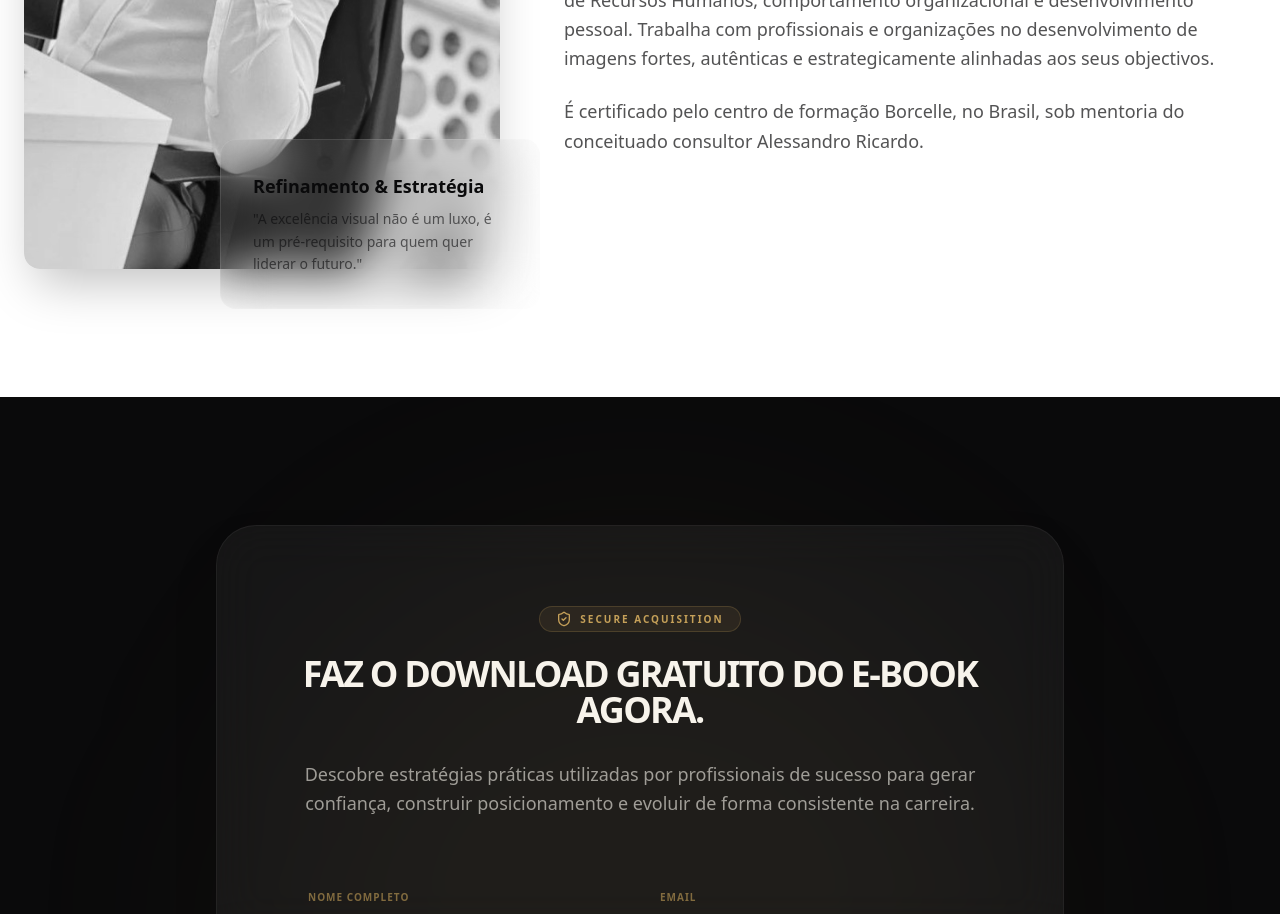
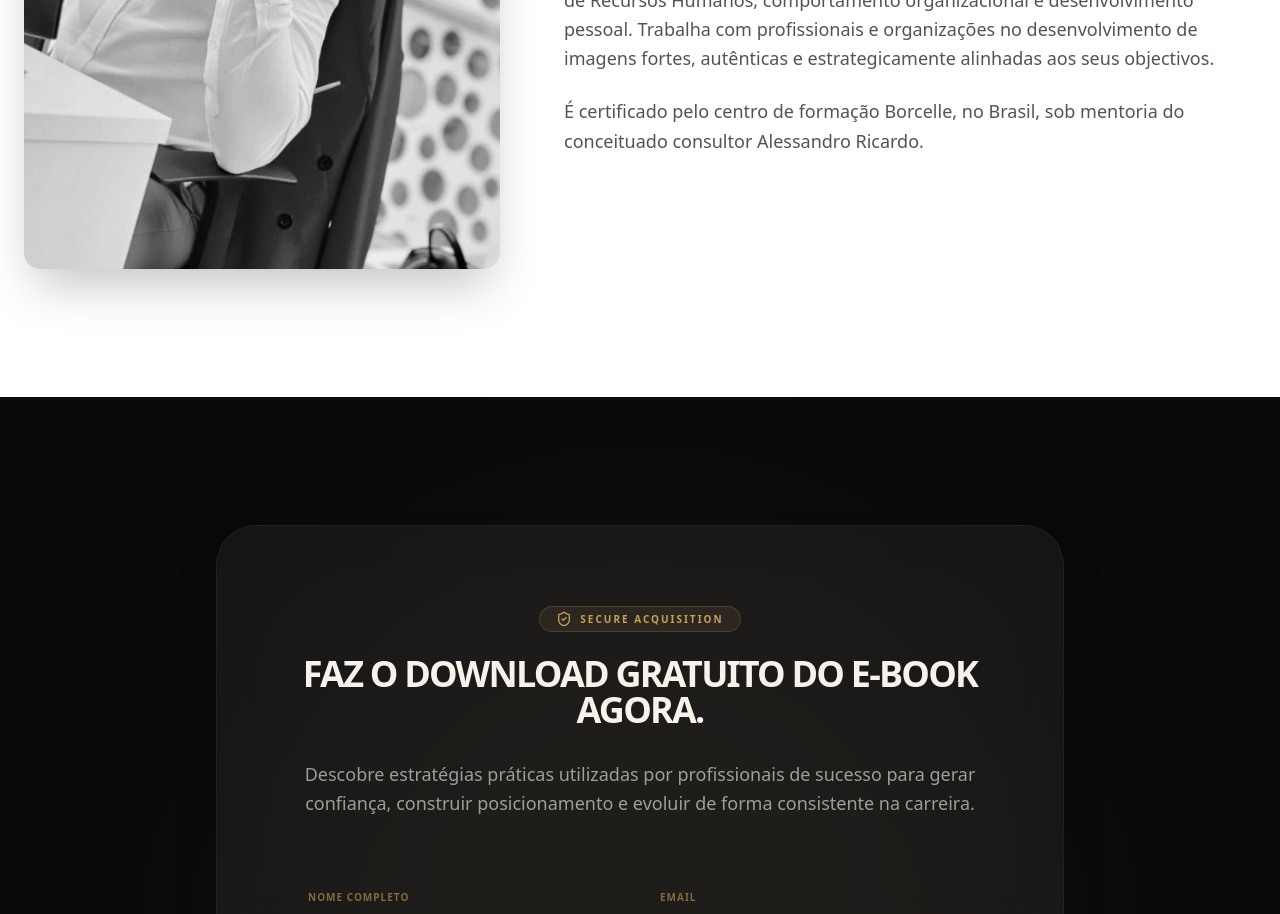
Before and after one commit to punadev/moises-carvalho, a React (Vite) app: page / in a window 1280 px wide. Shown: the part 3060-3974 px from the top of the page. Built offline with nearby package versions, Linux system fonts and the light colour scheme.

Commit message:
Refactor AboutAuthor component structure

```diff
--- a/src/components/AboutAuthor.tsx
+++ b/src/components/AboutAuthor.tsx
@@ -12,12 +12,6 @@ export default function AboutAuthor() {
                                 alt="Moisés Carvalho"
                                 className="w-full h-full object-cover scale-110 hover:scale-100 transition-transform duration-1000"
                             />
-                        </div>
-                        <div className="absolute -bottom-10 -right-10 glass p-8 rounded-2xl hidden lg:block max-w-xs">
-                            <p className="text-obsidian font-bold text-lg mb-2">Refinamento & Estratégia</p>
-                            <p className="text-obsidian/60 text-sm leading-relaxed">
-                                "A excelência visual não é um luxo, é um pré-requisito para quem quer liderar o futuro."
-                            </p>
                         </div>
                     </div>
 
```
